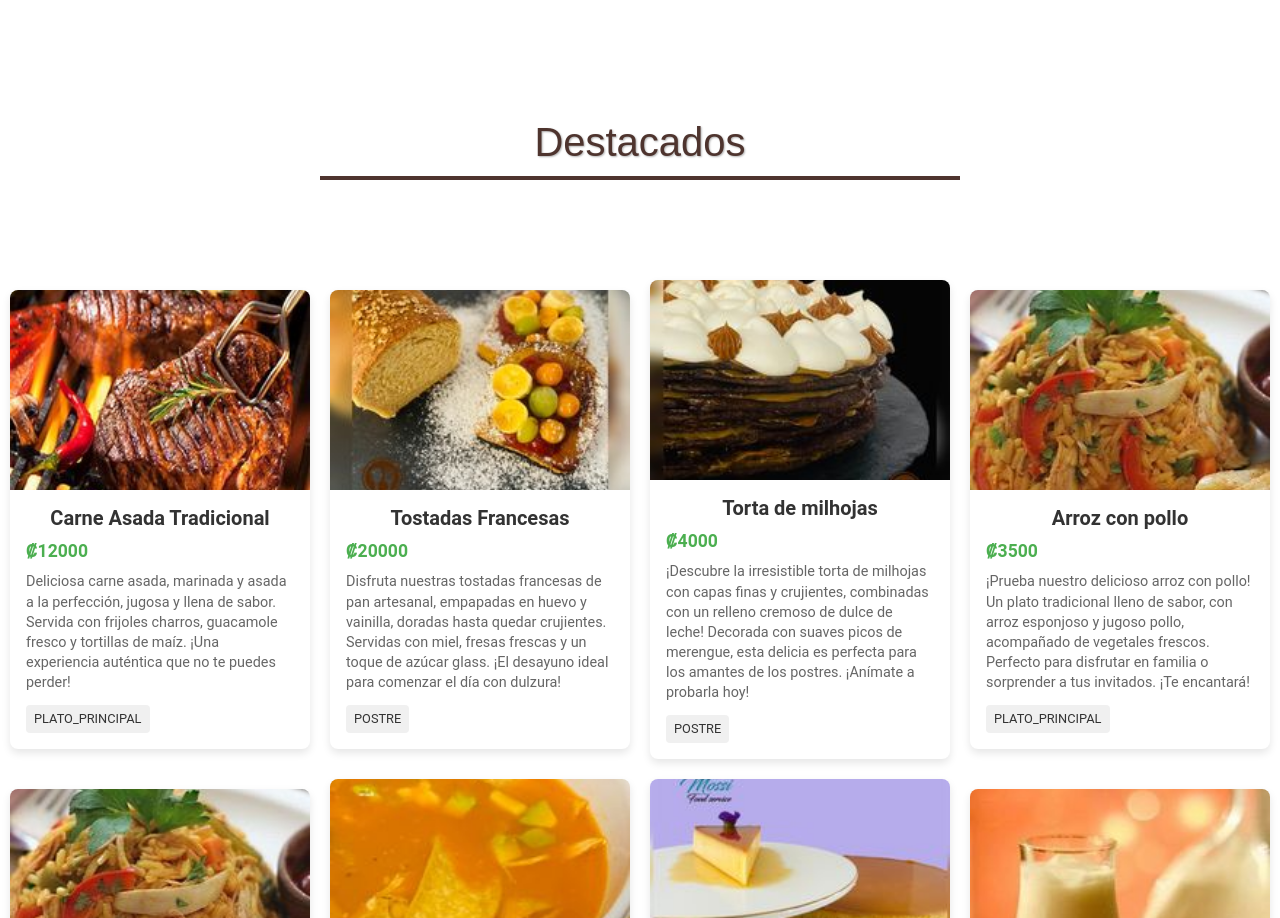
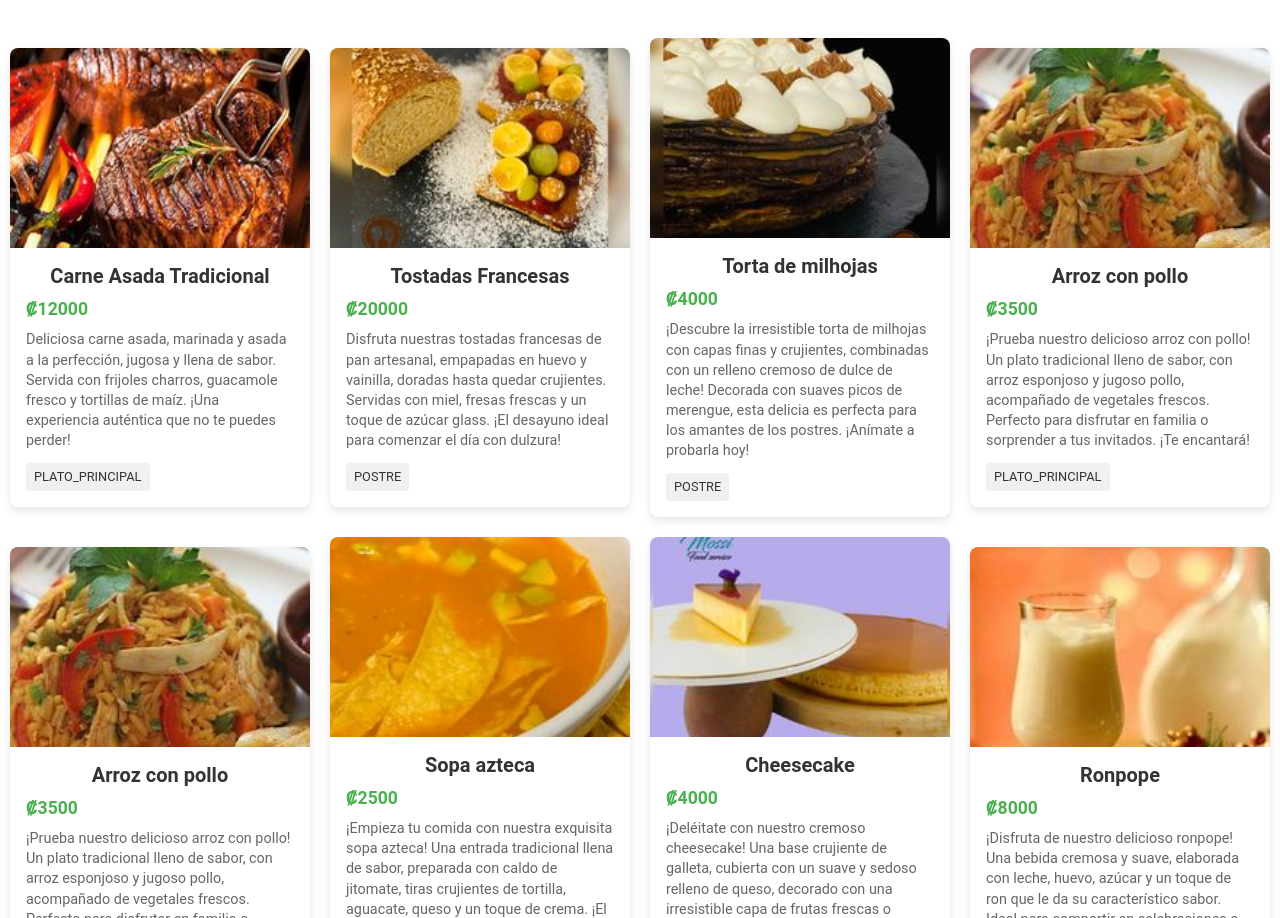
Before and after one commit to wendybarrantes/Mossi-Food, a React (Vite) app: page /menuUsuario in a window 1280 px wide. Shown: the part 850-1768 px from the top of the page. Built offline with nearby package versions, Linux system fonts and the light colour scheme; data requests are answered from the project's data file.

Commit message:
actualizaciones menu ususario

```diff
--- a/src/componentes/FormularioInicio.jsx
+++ b/src/componentes/FormularioInicio.jsx
@@ -20,7 +20,7 @@ const FormularioInicio = ()=>{
     const [nombreRegistro,setNombreRegistro] = useState("");
     const [correoRegistro,setCorreoRegistro] = useState("");
     const [claveRegistro,setClaveRegistro] = useState("")
-
+//simular carga
     const handleSubmit = (event) => {
         event.preventDefault();
         setIsLoading(true);
@@ -47,7 +47,7 @@ const FormularioInicio = ()=>{
             navigate("/inicio")
         }
         else{
-            console.log("Usuario inválido")
+            alert("Usuario inválido")
         }
       }
 
--- a/src/paginas/Inicio.jsx
+++ b/src/paginas/Inicio.jsx
@@ -29,7 +29,6 @@ const Inicio = ()=>{
 
 
             <ListaCards platillos={platillosDestacados} mostrarCarrito={true}/>
-            {/* Se muestran en la página todos los datos que venían del estado */}
 
            <Footer/>
         </>
--- a/src/paginas/MenuUsuario.jsx
+++ b/src/paginas/MenuUsuario.jsx
@@ -59,12 +59,7 @@ const MenuUsuario = ()=>{
 
 
 
-        <div style={{ textAlign: 'center', margin: '100px 0' }}>
-        <h2 style={{ fontSize: '40px', color: '#4E342E', position: 'relative',  fontFamily:'popins,sans-serif'}}>
-        <span style={{ textShadow: '1px 1px 2px rgba(0,0,0,0.3)' }}>Destacados</span>
-        <div style={{ width: '50%', height: '4px', backgroundColor: '#4E342E', margin: '10px auto' }}></div>
-        </h2>
-        </div>
+
 
 
         {categoria == "" ? <ListaCards platillos={platillos}/> : <ListaCards platillos={platillosFiltrados}/>}
--- a/src/servicios/fetch.js
+++ b/src/servicios/fetch.js
@@ -14,9 +14,8 @@ const postData = async(obj,endpoint)=>{
             },
             body: JSON.stringify(obj)
         })
-        const respuesta = await peticion.json()
-        console.log(respuesta)
     } catch (error) {
+
         console.error(error)
     }
 }
@@ -32,7 +31,9 @@ const getData = async(endpoint)=>{
       const datos = await peticion.json();
       return datos;
   } catch (error) {
+
     console.error(error);
+
   }
 }
 export {getData}
@@ -74,8 +75,8 @@ const getCartData = async(endpoint,id)=>{
     } catch (error) {
       console.error(error);
     }
-  }
-  export {getCartData}
+    }
+     export {getCartData}
 
 /* creacion de la funcion para eliminar los datos, le doy un id para que solamente se elimine el dato
 seleccionado*/
```
Also changed, not shown: src/componentes/FormularioAgregarProducto.jsx (+5 -5 lines), src/assets/imgs/foro.jpg (deleted).
